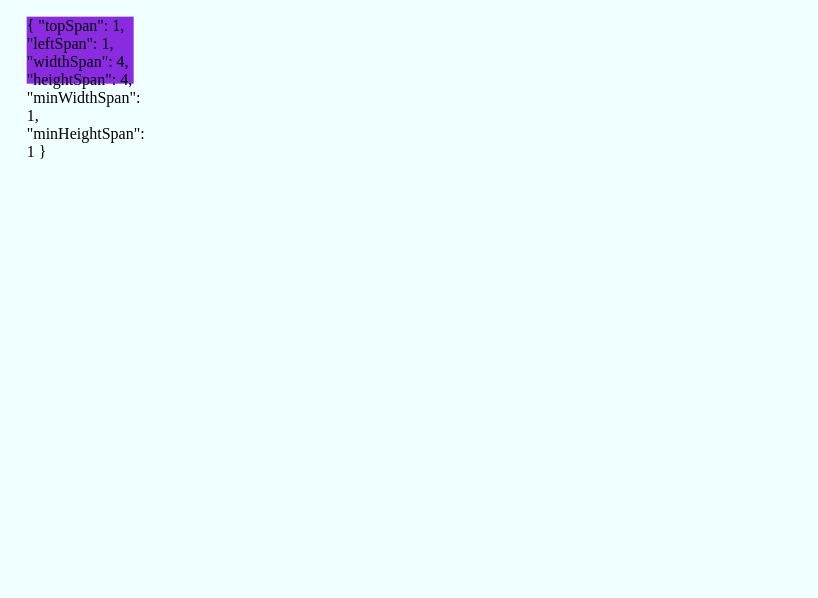
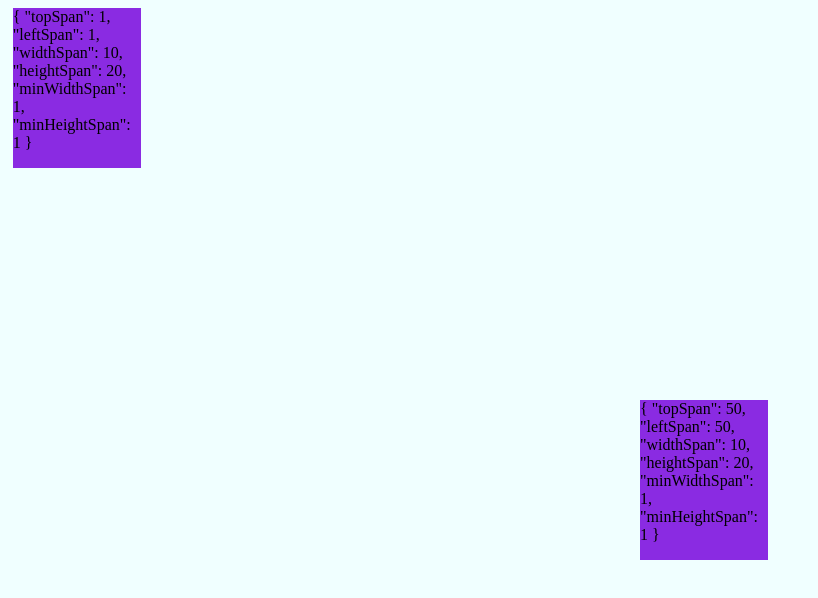
Before and after one commit to lj1114752845/lj-grid-layout-v3, a Vue app: page / in a window 1280 px wide. Shown: the top 598 px of the page, without its empty margins (0-818 px from the left). Built offline with nearby package versions, Linux system fonts and the light colour scheme.

Commit message:
修复BUG

```diff
--- a/package.json
+++ b/package.json
@@ -1,6 +1,6 @@
 {
   "name": "lj-grid-layout-v3",
-  "version": "0.0.7",
+  "version": "0.0.8",
   "type": "module",
   "description": "基于网格拖拽以及缩放的vue布局组件",
   "license": "MIT",
--- a/src/App.vue
+++ b/src/App.vue
@@ -6,12 +6,20 @@ import {reactive, ref} from "vue";
 import {GridItemBean} from "./model/grid-item-bean";
 
 let gridInfo = reactive(new GridBean());
+gridInfo.cols = 100;//宽度分为100份
+gridInfo.rows = 100;//高度分为100份
 let itemBean = reactive(new GridItemBean());
 itemBean.topSpan = 1;
 itemBean.leftSpan = 1;
-itemBean.widthSpan = 4;
-itemBean.heightSpan = 4;
+itemBean.widthSpan = 10;
+itemBean.heightSpan = 20;
 gridInfo.childList.push(itemBean);
+let itemBean2 = reactive(new GridItemBean());
+itemBean2.topSpan = 50;
+itemBean2.leftSpan = 50;
+itemBean2.widthSpan = 10;
+itemBean2.heightSpan = 20;
+gridInfo.childList.push(itemBean2);
 let disable = ref(false);
 </script>
 
--- a/src/components/grid-item.vue
+++ b/src/components/grid-item.vue
@@ -14,7 +14,7 @@ let prop = withDefaults(
 );
 let cellWidth = inject("cellWidth", ref(0));
 let cellHeight = inject("cellHeight", ref(0));
-
+let itemRef = ref<HTMLElement>();
 let interactObj: any;
 
 function init() {
@@ -30,7 +30,7 @@ function bindInteract() {
   if (prop.disable) {
     return;
   }
-  let gridItem = document.getElementById('ljqItem') as HTMLDivElement;
+  let gridItem = itemRef.value as HTMLElement;
   interactObj = interact(gridItem)
       .resizable({
         //设置可以缩放大小的位置
@@ -74,7 +74,8 @@ function bindInteract() {
           move: (event) => {
             let x: number = parseFloat(gridItem.getAttribute('p-x') || '0') + event.dx;
             let y: number = parseFloat(gridItem.getAttribute('p-y') || '0') + event.dy;
-            gridItem.style.transform = `translate(${x}px, ${y}px)`;
+            gridItem.style.left = `${x}px`;
+            gridItem.style.top = `${y}px`;
             gridItem.setAttribute('p-x', x.toString());
             gridItem.setAttribute('p-y', y.toString());
           },
@@ -94,12 +95,13 @@ function bindInteract() {
  * @param item
  */
 function setItemRect(item: GridItemBean) {
-  let gridItem = document.getElementById('ljqItem') as HTMLDivElement;
+  let gridItem = itemRef.value as HTMLElement;
   gridItem.style.width = `${item.widthSpan * cellWidth.value}px`;
   gridItem.style.height = `${item.heightSpan * cellHeight.value}px`;
   let xp = item.leftSpan * cellWidth.value;
   let yp = item.topSpan * cellHeight.value;
-  gridItem.style.transform = `translate(${xp}px, ${yp}px)`;
+  gridItem.style.left = `${xp}px`;
+  gridItem.style.top = `${yp}px`;
   gridItem.setAttribute('p-x', xp.toString());
   gridItem.setAttribute('p-y', yp.toString());
 }
@@ -123,12 +125,13 @@ onMounted(() => {
 </script>
 
 <template>
-  <div id="ljqItem" class="grid-item">
+  <div ref="itemRef" class="grid-item">
     <slot></slot>
   </div>
 </template>
 
 <style scoped>
 .grid-item {
+  position: absolute;
 }
 </style>
--- a/src/components/grid-layout.vue
+++ b/src/components/grid-layout.vue
@@ -12,6 +12,7 @@ let prop = withDefaults(
 )
 let cellWidth = ref(0);//单格宽度
 let cellHeight = ref(0);//单格高度
+let layoutRef = ref<HTMLElement>();
 
 provide("cellWidth", cellWidth);//注入单格宽度
 provide("cellHeight", cellHeight);//注入单格高度
@@ -24,7 +25,7 @@ function init() {
 }
 
 function initSize() {
-  let layout = document.getElementById('ljqLayout') as HTMLDivElement;
+  let layout = layoutRef.value as HTMLElement;
   let style = getComputedStyle(layout);
   let padding = {top: 0, left: 0, right: 0, bottom: 0};
   padding.top = parseFloat(style.getPropertyValue('padding-top'));
@@ -50,13 +51,14 @@ defineExpose({
 });
 </script>
 <template>
-  <div id="ljqLayout" class="grid-layout">
+  <div ref="layoutRef" class="grid-layout">
     <slot :cell-width="cellWidth" :cell-height="cellHeight"></slot>
   </div>
 </template>
 
 <style scoped>
 .grid-layout {
+  position: relative;
   box-sizing: border-box;
   width: 100%;
   height: 100%;
```
